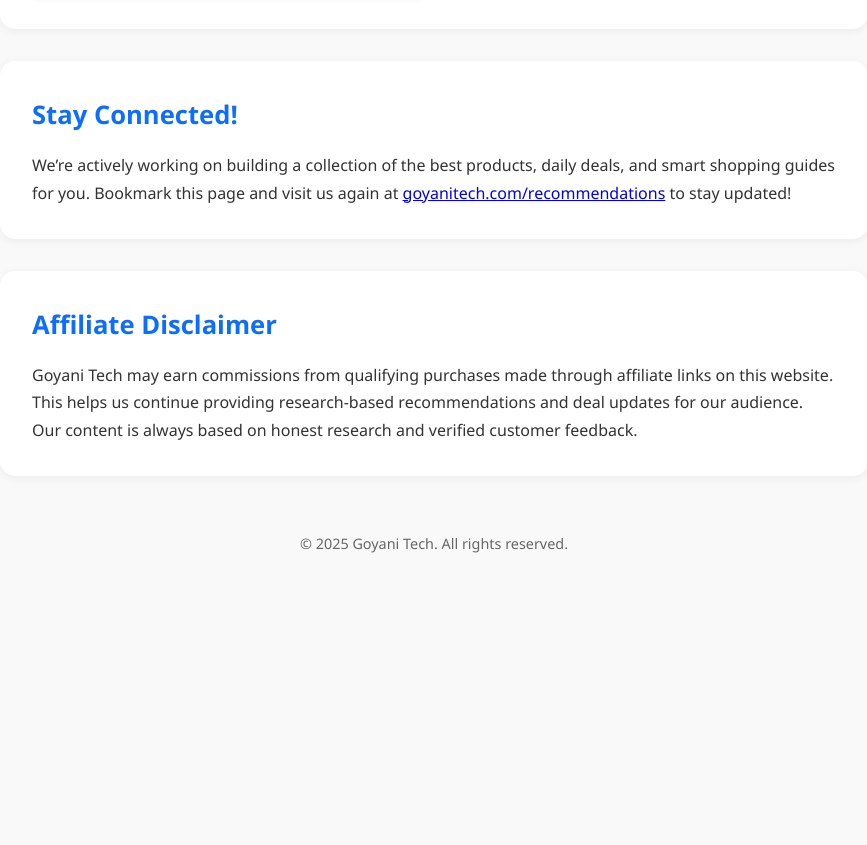
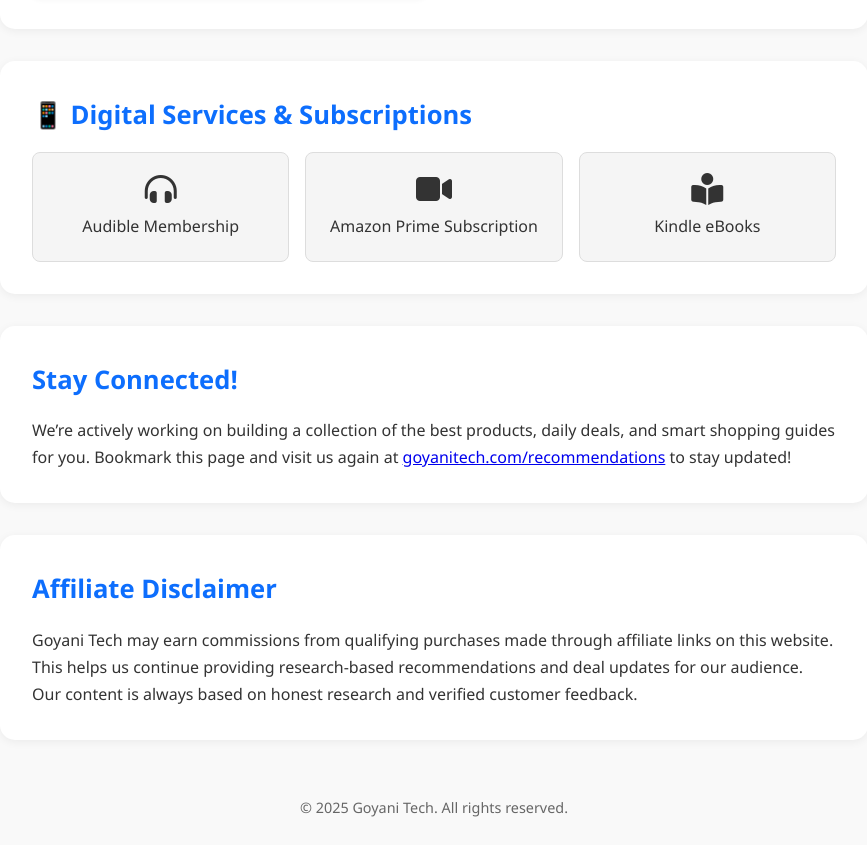
Before and after one commit to goyanitechnologyservices/goyanitech, a website: page recommendations.html in a window 1280 px wide. Shown: the part 6305-7150 px from the top of the page, without its empty margins (206-1073 px from the left). Before the commit the page ends 6885 px from the top, so only its background shows below. Drawn offline with Linux system fonts and the light colour scheme.

Commit message:
Add digital services and subscriptions section with links and styling

```diff
--- a/recommendations.html
+++ b/recommendations.html
@@ -4,6 +4,10 @@
     <meta charset="UTF-8" />
     <meta name="viewport" content="width=device-width, initial-scale=1.0" />
     <title>Goyani Tech - Best Product Picks & Deals</title>
+    <link
+      rel="stylesheet"
+      href="https://cdnjs.cloudflare.com/ajax/libs/font-awesome/6.5.2/css/all.min.css"
+    />
     <style>
       :root {
         --primary-color: #0d6efd;
@@ -318,7 +322,12 @@
           </h4>
           <p>Connect all your devices to your laptop with ease.</p>
         </div>
-        <a href="#" target="_blank" class="view-more">View More Tech Picks</a>
+        <a
+          href="https://www.amazon.in/b?node=976392031&linkCode=ll2&tag=goyani06-21&linkId=21db5b8e4379f680149ef40222ccb481&language=en_IN&ref_=as_li_ss_tl"
+          target="_blank"
+          class="view-more"
+          >View More Tech Picks</a
+        >
 
         <!-- Home & Essentials -->
         <h3 id="home" style="color: var(--primary-color); margin-top: 2rem">
@@ -875,6 +884,104 @@
         }
       </style>
 
+      <section style="padding: 2rem; max-width: 1200px">
+        <h2 style="margin-bottom: 1rem">📱 Digital Services & Subscriptions</h2>
+
+        <div
+          style="
+            display: grid;
+            grid-template-columns: repeat(auto-fit, minmax(220px, 1fr));
+            gap: 1rem;
+          "
+        >
+          <!-- Audible Membership -->
+          <a
+            href="https://www.amazon.in/b?node=17941593031&amp=&amp=&crid=9SF513TRZNQL&amp=&sprefix=audible&linkCode=ll2&tag=goyani06-21&linkId=249181db42258cca8c6b317f30e4dc54&language=en_IN&ref_=as_li_ss_tl"
+            target="_blank"
+            style="
+              text-decoration: none;
+              background: #f5f5f5;
+              padding: 1.25rem;
+              border-radius: 8px;
+              display: flex;
+              flex-direction: column;
+              align-items: center;
+              justify-content: center;
+              color: #333;
+              font-weight: 500;
+              transition: all 0.3s ease;
+              border: 1px solid #ddd;
+            "
+          >
+            <i
+              class="fas fa-headphones-alt"
+              style="font-size: 2rem; margin-bottom: 0.5rem"
+            ></i>
+            Audible Membership
+          </a>
+
+          <!-- Amazon Prime Subscription -->
+          <a
+            href="https://www.amazon.in/amazonprime?&linkCode=ll2&tag=goyani06-21&linkId=6c9728a287135e3e0eaa54bc26e7119e&language=en_IN&ref_=as_li_ss_tl"
+            target="_blank"
+            style="
+              text-decoration: none;
+              background: #f5f5f5;
+              padding: 1.25rem;
+              border-radius: 8px;
+              display: flex;
+              flex-direction: column;
+              align-items: center;
+              justify-content: center;
+              color: #333;
+              font-weight: 500;
+              transition: all 0.3s ease;
+              border: 1px solid #ddd;
+            "
+          >
+            <i
+              class="fas fa-video"
+              style="font-size: 2rem; margin-bottom: 0.5rem"
+            ></i>
+            Amazon Prime Subscription
+          </a>
+
+          <!-- Kindle eBooks -->
+          <a
+            href="https://www.amazon.in/kindle-dbs/storefront?storeType=browse&node=1634753031&linkCode=ll2&tag=goyani06-21&linkId=e9056f0496931d20b0a75dd09a7ad96c&language=en_IN&ref_=as_li_ss_tl"
+            target="_blank"
+            style="
+              text-decoration: none;
+              background: #f5f5f5;
+              padding: 1.25rem;
+              border-radius: 8px;
+              display: flex;
+              flex-direction: column;
+              align-items: center;
+              justify-content: center;
+              color: #333;
+              font-weight: 500;
+              transition: all 0.3s ease;
+              border: 1px solid #ddd;
+            "
+          >
+            <i
+              class="fas fa-book-reader"
+              style="font-size: 2rem; margin-bottom: 0.5rem"
+            ></i>
+            Kindle eBooks
+          </a>
+        </div>
+      </section>
+
+      <!-- Hover Effect Styling -->
+      <style>
+        a:hover {
+          transform: scale(1.03);
+          background: #e9ecef;
+        }
+      </style>
+
       <section>
         <h2>Stay Connected!</h2>
         <p>
```
